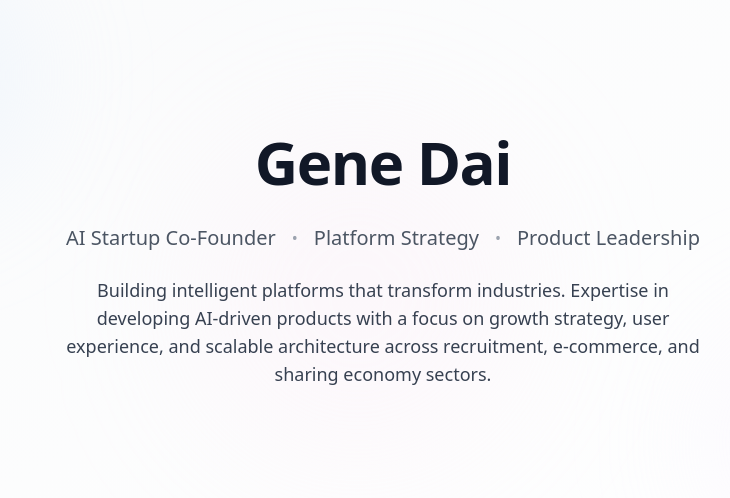
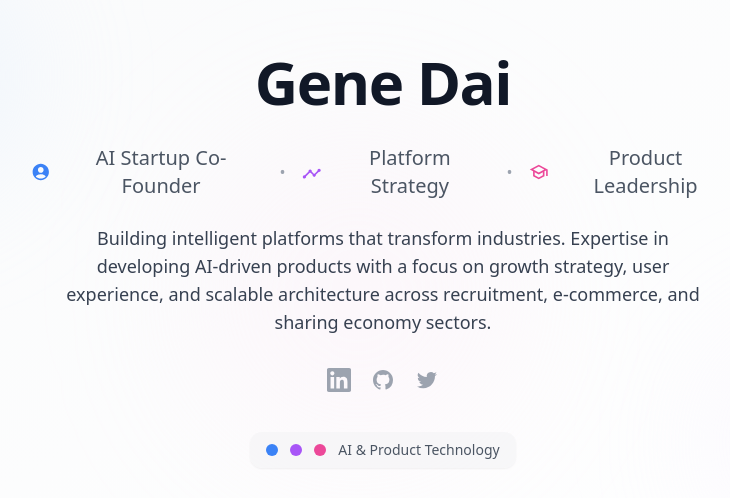
Before and after one commit to Digidai/genedai.me, a Next.js app: page /genedai.me/ in a window 1280 px wide. Shown: the part 140-638 px from the top of the page, without its empty margins (257-987 px from the left). Built offline with nearby package versions, Linux system fonts and the light colour scheme.

Commit message:
Add icons, social links and visual elements

```diff
--- a/src/app/globals.css
+++ b/src/app/globals.css
@@ -32,12 +32,25 @@
     animation-delay: 600ms;
   }
 
+  .animation-delay-800 {
+    animation-delay: 800ms;
+  }
+
+  .animation-delay-1000 {
+    animation-delay: 1000ms;
+  }
+
   .animation-delay-2000 {
     animation-delay: 2s;
   }
 
   .animation-delay-4000 {
     animation-delay: 4s;
+  }
+
+  .backdrop-blur-sm {
+    backdrop-filter: blur(4px);
+    -webkit-backdrop-filter: blur(4px);
   }
 }
 
--- a/src/app/page.tsx
+++ b/src/app/page.tsx
@@ -64,15 +64,61 @@ export default function Home() {
             </h1>
           </div>
           <div className="flex flex-col sm:flex-row items-center justify-center space-y-2 sm:space-y-0 sm:space-x-4 mb-6 animate-fade-in animation-delay-300">
-            <span className="text-lg sm:text-xl text-gray-600 transition-colors duration-300 hover:text-blue-600">AI Startup Co-Founder</span>
+            <div className="flex items-center">
+              <svg className="w-5 h-5 mr-2 text-blue-500" viewBox="0 0 24 24" fill="none" xmlns="http://www.w3.org/2000/svg">
+                <path d="M12 2C6.48 2 2 6.48 2 12C2 17.52 6.48 22 12 22C17.52 22 22 17.52 22 12C22 6.48 17.52 2 12 2ZM12 6C13.93 6 15.5 7.57 15.5 9.5C15.5 11.43 13.93 13 12 13C10.07 13 8.5 11.43 8.5 9.5C8.5 7.57 10.07 6 12 6ZM12 20C9.67 20 7.6 19.17 6 17.8C6.03 15.87 10 14.8 12 14.8C13.99 14.8 17.97 15.87 18 17.8C16.4 19.17 14.33 20 12 20Z" fill="currentColor"/>
+              </svg>
+              <span className="text-lg sm:text-xl text-gray-600 transition-colors duration-300 hover:text-blue-600">AI Startup Co-Founder</span>
+            </div>
             <span className="hidden sm:inline text-gray-400">•</span>
-            <span className="text-lg sm:text-xl text-gray-600 transition-colors duration-300 hover:text-purple-600">Platform Strategy</span>
+            <div className="flex items-center">
+              <svg className="w-5 h-5 mr-2 text-purple-500" viewBox="0 0 24 24" fill="none" xmlns="http://www.w3.org/2000/svg">
+                <path d="M21 8C19.55 8 18.74 9.44 19.07 10.51L15.52 14.07C15.22 13.98 14.78 13.98 14.48 14.07L11.93 11.52C12.27 10.45 11.46 9 10 9C8.55 9 7.73 10.44 8.07 11.52L3.51 16.07C2.44 15.74 1 16.55 1 18C1 19.1 1.9 20 3 20C4.45 20 5.26 18.56 4.93 17.49L9.48 12.93C9.78 13.02 10.22 13.02 10.52 12.93L13.07 15.48C12.73 16.55 13.54 18 15 18C16.45 18 17.27 16.56 16.93 15.48L20.49 11.93C21.56 12.26 23 11.45 23 10C23 8.9 22.1 8 21 8Z" fill="currentColor"/>
+              </svg>
+              <span className="text-lg sm:text-xl text-gray-600 transition-colors duration-300 hover:text-purple-600">Platform Strategy</span>
+            </div>
             <span className="hidden sm:inline text-gray-400">•</span>
-            <span className="text-lg sm:text-xl text-gray-600 transition-colors duration-300 hover:text-pink-600">Product Leadership</span>
+            <div className="flex items-center">
+              <svg className="w-5 h-5 mr-2 text-pink-500" viewBox="0 0 24 24" fill="none" xmlns="http://www.w3.org/2000/svg">
+                <path d="M12 3L1 9L5 11.18V17.18L12 21L19 17.18V11.18L21 10.09V17H23V9L12 3ZM18.82 9L12 12.72L5.18 9L12 5.28L18.82 9ZM17 15.99L12 18.72L7 15.99V12.27L12 15L17 12.27V15.99Z" fill="currentColor"/>
+              </svg>
+              <span className="text-lg sm:text-xl text-gray-600 transition-colors duration-300 hover:text-pink-600">Product Leadership</span>
+            </div>
           </div>
           <p className="text-base sm:text-lg text-gray-700 max-w-2xl mx-auto leading-relaxed px-4 animate-fade-in animation-delay-600">
             Building intelligent platforms that transform industries. Expertise in developing AI-driven products with a focus on growth strategy, user experience, and scalable architecture across recruitment, e-commerce, and sharing economy sectors.
           </p>
+
+          {/* Social media icons */}
+          <div className="flex justify-center mt-8 space-x-5 animate-fade-in animation-delay-800">
+            <a href="https://linkedin.com" target="_blank" rel="noopener noreferrer" className="text-gray-400 hover:text-blue-500 transition-colors duration-300">
+              <svg className="w-6 h-6" fill="currentColor" viewBox="0 0 24 24" aria-hidden="true">
+                <path d="M20.447 20.452h-3.554v-5.569c0-1.328-.027-3.037-1.852-3.037-1.853 0-2.136 1.445-2.136 2.939v5.667H9.351V9h3.414v1.561h.046c.477-.9 1.637-1.85 3.37-1.85 3.601 0 4.267 2.37 4.267 5.455v6.286zM5.337 7.433c-1.144 0-2.063-.926-2.063-2.065 0-1.138.92-2.063 2.063-2.063 1.14 0 2.064.925 2.064 2.063 0 1.139-.925 2.065-2.064 2.065zm1.782 13.019H3.555V9h3.564v11.452zM22.225 0H1.771C.792 0 0 .774 0 1.729v20.542C0 23.227.792 24 1.771 24h20.451C23.2 24 24 23.227 24 22.271V1.729C24 .774 23.2 0 22.222 0h.003z" />
+              </svg>
+            </a>
+            <a href="https://github.com" target="_blank" rel="noopener noreferrer" className="text-gray-400 hover:text-gray-700 transition-colors duration-300">
+              <svg className="w-6 h-6" fill="currentColor" viewBox="0 0 24 24" aria-hidden="true">
+                <path fillRule="evenodd" d="M12 2C6.477 2 2 6.484 2 12.017c0 4.425 2.865 8.18 6.839 9.504.5.092.682-.217.682-.483 0-.237-.008-.868-.013-1.703-2.782.605-3.369-1.343-3.369-1.343-.454-1.158-1.11-1.466-1.11-1.466-.908-.62.069-.608.069-.608 1.003.07 1.531 1.032 1.531 1.032.892 1.53 2.341 1.088 2.91.832.092-.647.35-1.088.636-1.338-2.22-.253-4.555-1.113-4.555-4.951 0-1.093.39-1.988 1.029-2.688-.103-.253-.446-1.272.098-2.65 0 0 .84-.27 2.75 1.026A9.564 9.564 0 0112 6.844c.85.004 1.705.115 2.504.337 1.909-1.296 2.747-1.027 2.747-1.027.546 1.379.202 2.398.1 2.651.64.7 1.028 1.595 1.028 2.688 0 3.848-2.339 4.695-4.566 4.943.359.309.678.92.678 1.855 0 1.338-.012 2.419-.012 2.747 0 .268.18.58.688.482A10.019 10.019 0 0022 12.017C22 6.484 17.522 2 12 2z" clipRule="evenodd" />
+              </svg>
+            </a>
+            <a href="https://twitter.com" target="_blank" rel="noopener noreferrer" className="text-gray-400 hover:text-blue-400 transition-colors duration-300">
+              <svg className="w-6 h-6" fill="currentColor" viewBox="0 0 24 24" aria-hidden="true">
+                <path d="M8.29 20.251c7.547 0 11.675-6.253 11.675-11.675 0-.178 0-.355-.012-.53A8.348 8.348 0 0022 5.92a8.19 8.19 0 01-2.357.646 4.118 4.118 0 001.804-2.27 8.224 8.224 0 01-2.605.996 4.107 4.107 0 00-6.993 3.743 11.65 11.65 0 01-8.457-4.287 4.106 4.106 0 001.27 5.477A4.072 4.072 0 012.8 9.713v.052a4.105 4.105 0 003.292 4.022 4.095 4.095 0 01-1.853.07 4.108 4.108 0 003.834 2.85A8.233 8.233 0 012 18.407a11.616 11.616 0 006.29 1.84" />
+              </svg>
+            </a>
+          </div>
+
+          {/* Visual element - tech stack representation */}
+          <div className="mt-10 flex justify-center animate-fade-in animation-delay-1000">
+            <div className="inline-flex items-center px-4 py-2 bg-gray-100 bg-opacity-60 backdrop-blur-sm rounded-xl shadow-sm">
+              <div className="flex space-x-3">
+                <div className="w-3 h-3 rounded-full bg-blue-500"></div>
+                <div className="w-3 h-3 rounded-full bg-purple-500"></div>
+                <div className="w-3 h-3 rounded-full bg-pink-500"></div>
+              </div>
+              <div className="ml-3 text-gray-600 text-sm">AI & Product Technology</div>
+            </div>
+          </div>
         </header>
       </div>
     </main>
```
